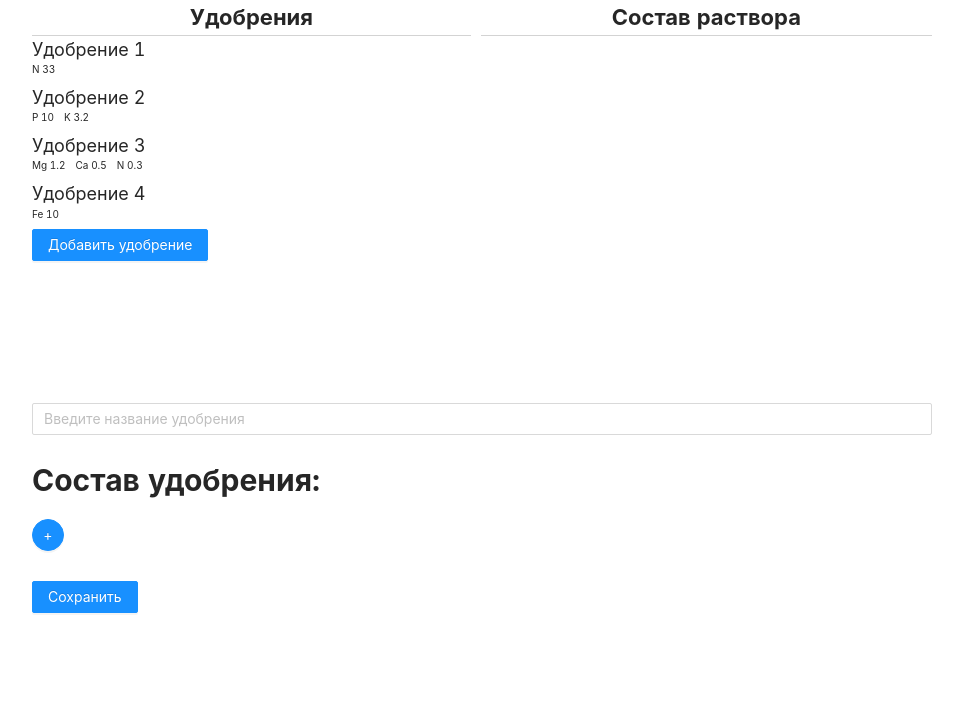
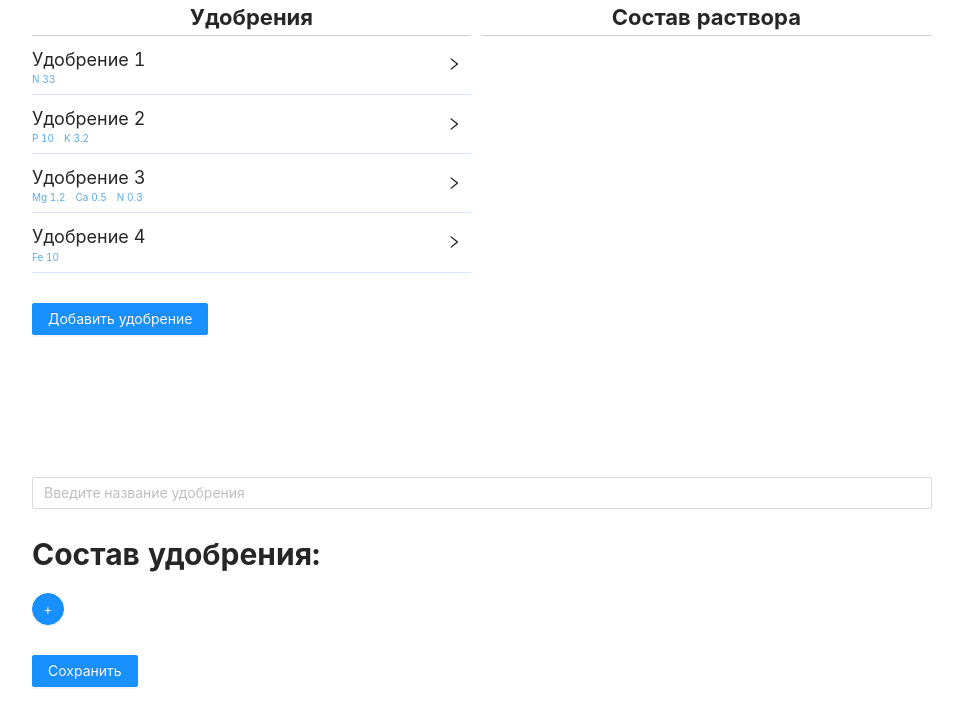
Before and after one commit to senya90/npk, a React (Create React App) app: page / in a window 1280 px wide. Shown: the top 726 px of the page, without its empty margins (158-1121 px from the left). Built offline with nearby package versions, Linux system fonts and the light colour scheme.

Commit message:
Added Icon component

```diff
--- a/package.json
+++ b/package.json
@@ -3,6 +3,8 @@
   "version": "0.1.0",
   "private": true,
   "dependencies": {
+    "@ant-design/colors": "^4.0.5",
+    "@ant-design/icons": "^4.2.2",
     "@testing-library/jest-dom": "^4.2.4",
     "@testing-library/react": "^9.5.0",
     "@testing-library/user-event": "^7.2.1",
--- /dev/null
+++ b/src/atom/icon/Icon.tsx
@@ -0,0 +1,15 @@
+import React, {FunctionComponent} from 'react';
+import {IconProps} from "./IconTypes";
+import {IconsProvider} from "./iconsProvider";
+
+const Icon:FunctionComponent<IconProps> = (props) => {
+    return (
+        <i
+            className={props.className}
+        >
+            {IconsProvider(props.type)}
+        </i>
+    );
+};
+
+export {Icon}
--- /dev/null
+++ b/src/atom/icon/IconTypes.ts
@@ -0,0 +1,9 @@
+export interface IconProps {
+    type: ICON_TYPE
+    className?: string
+}
+
+export class ICON_TYPE {
+    static readonly RightOutlined = 'RightOutlined'
+    static readonly LeftOutlined = 'LeftOutlined'
+}
--- /dev/null
+++ b/src/atom/icon/iconsProvider.tsx
@@ -0,0 +1,16 @@
+import React from 'react'
+import {ICON_TYPE} from "./IconTypes";
+import {
+    RightOutlined
+} from '@ant-design/icons';
+
+export function IconsProvider(iconType: ICON_TYPE) {
+    switch (iconType) {
+        case (ICON_TYPE.RightOutlined):
+            return <RightOutlined/>
+
+
+        default:
+            return <div/>
+    }
+}
--- /dev/null
+++ b/src/helpers/commonStyle/mixins.module.scss
@@ -0,0 +1,13 @@
+@mixin hover {
+    cursor: pointer;
+    opacity: 1;
+    transition: opacity .15s ease-in-out;
+
+    &:hover {
+        opacity: .6;
+    }
+
+    &:active {
+        opacity: .8;
+    }
+}
--- a/src/index.scss
+++ b/src/index.scss
@@ -22,11 +22,14 @@ $font_micro: 12px;
 $font_nano: 10px;
 
 
-$text: #FFFFFF;
-$textSecondary: #FFFFFF;
-$description: #FFFFFF;
-$back: #FFFFFF;
-$backSecondary: #FFFFFF;
-$warning: #FFFFFF;
-$error: #FFFFFF;
-$info: #FFFFFF;
+$color_text: #FFFFFF;
+$color_textSecondary: #FFFFFF;
+$color_description: #59ADE9;
+
+$color_back: #FFFFFF;
+$color_backSecondary: #FFFFFF;
+$color_separator: #d6e4ff;
+
+$color_warning: #FFFFFF;
+$color_error: #FFFFFF;
+$color_info: #FFFFFF;
--- a/src/molecule/fertilizerView/FertilizerView.tsx
+++ b/src/molecule/fertilizerView/FertilizerView.tsx
@@ -4,6 +4,8 @@ import {IngredientsView} from "../ingredientsView/IngredientsView";
 import {fonts} from "../../helpers/commonStyle/fonts";
 
 import style from './fertilizerView.module.scss'
+import { Icon } from 'atom/icon/Icon';
+import {ICON_TYPE} from "../../atom/icon/IconTypes";
 
 interface FertilizerViewProps {
     fertilizer: Fertilizer
@@ -14,6 +16,10 @@ const FertilizerView: FunctionComponent<FertilizerViewProps> = ({fertilizer}) =>
         <div className={style.fertilizer}>
             <div className={fonts.font_md}>{fertilizer.name}</div>
             <IngredientsView ingredients={fertilizer.ingredients} />
+            <Icon
+                className={style.addToMixture}
+                type={ICON_TYPE.RightOutlined}
+            />
         </div>
     );
 };
--- a/src/molecule/fertilizerView/fertilizerView.module.scss
+++ b/src/molecule/fertilizerView/fertilizerView.module.scss
@@ -1,3 +1,18 @@
+@import "src/index";
+@import "src/helpers/commonStyle/mixins.module";
+
 .fertilizer {
-    margin-bottom: 10px;
+    position: relative;
+    padding: 10px 0;
+    border-bottom: 1px solid $color_separator;
 }
+
+.addToMixture {
+    position: absolute;
+    padding: 10px;
+    @include hover;
+
+    right: 0;
+    top: 50%;
+    transform: translate(0, -50%);
+}
--- a/src/molecule/ingredientsView/ingredientView.module.scss
+++ b/src/molecule/ingredientsView/ingredientView.module.scss
@@ -5,4 +5,5 @@
 }
 .ingredient {
     margin-right: 10px;
+    color: $color_description;
 }
--- a/src/organism/fertilizers/Fertilizers.tsx
+++ b/src/organism/fertilizers/Fertilizers.tsx
@@ -18,7 +18,9 @@ const Fertilizers:FunctionComponent<FertilizersProps> = ({fertilizers}) => {
     return (
         <div className={style.fertilizers_wrapper}>
             <Title>{translate('fertilizers')}</Title>
-            {renderFertilizers()}
+            <div className={style.fertilizersBox}>
+                {renderFertilizers()}
+            </div>
             <Button
                 type={BUTTON_TYPE.PRIMARY}
             >
--- a/src/organism/fertilizers/fertilizers.module.scss
+++ b/src/organism/fertilizers/fertilizers.module.scss
@@ -1,2 +1,6 @@
-.fertilizers_wrapper {
+.fertilizersWrapper {
 }
+
+.fertilizersBox {
+    margin-bottom: 30px;
+}
```
Also changed, not shown: 1 other file (tests, documents, lock files or other folders).
